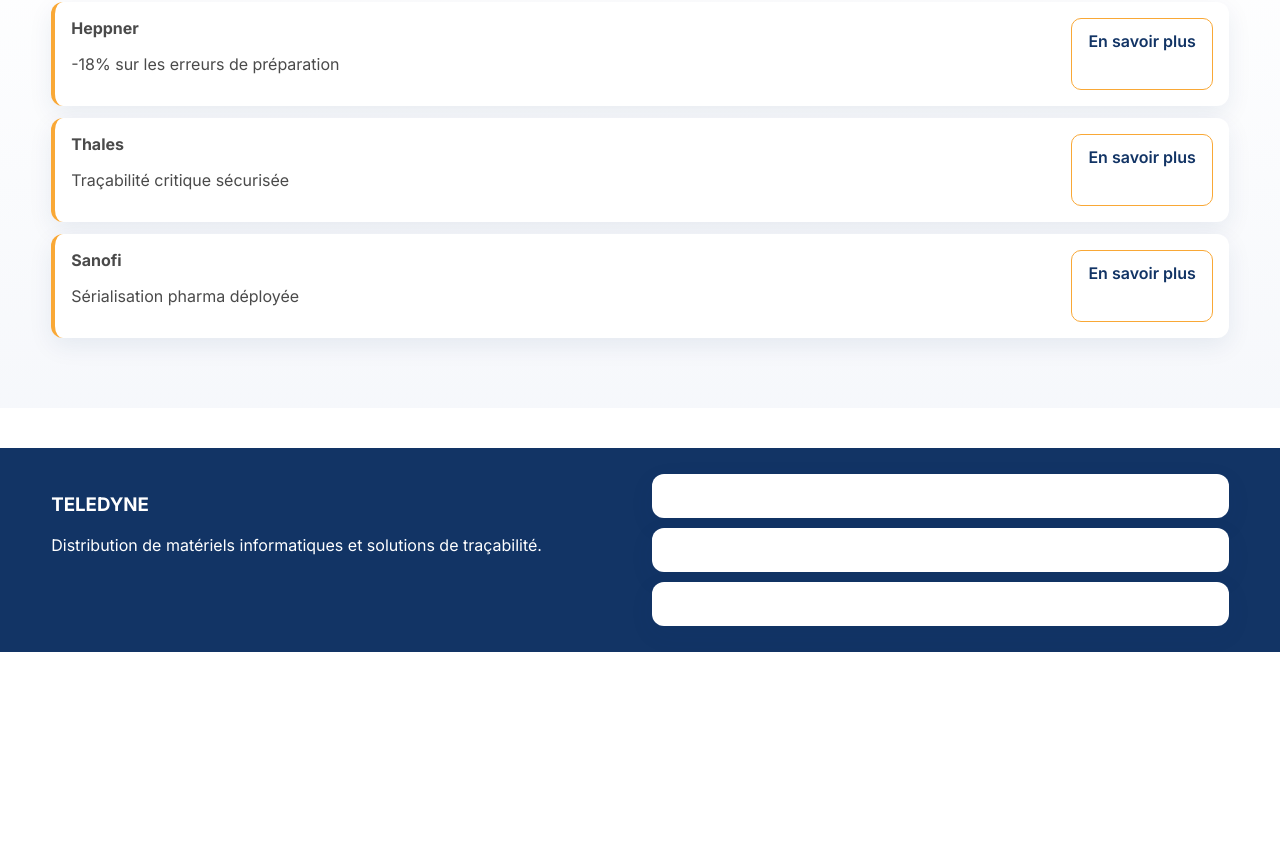
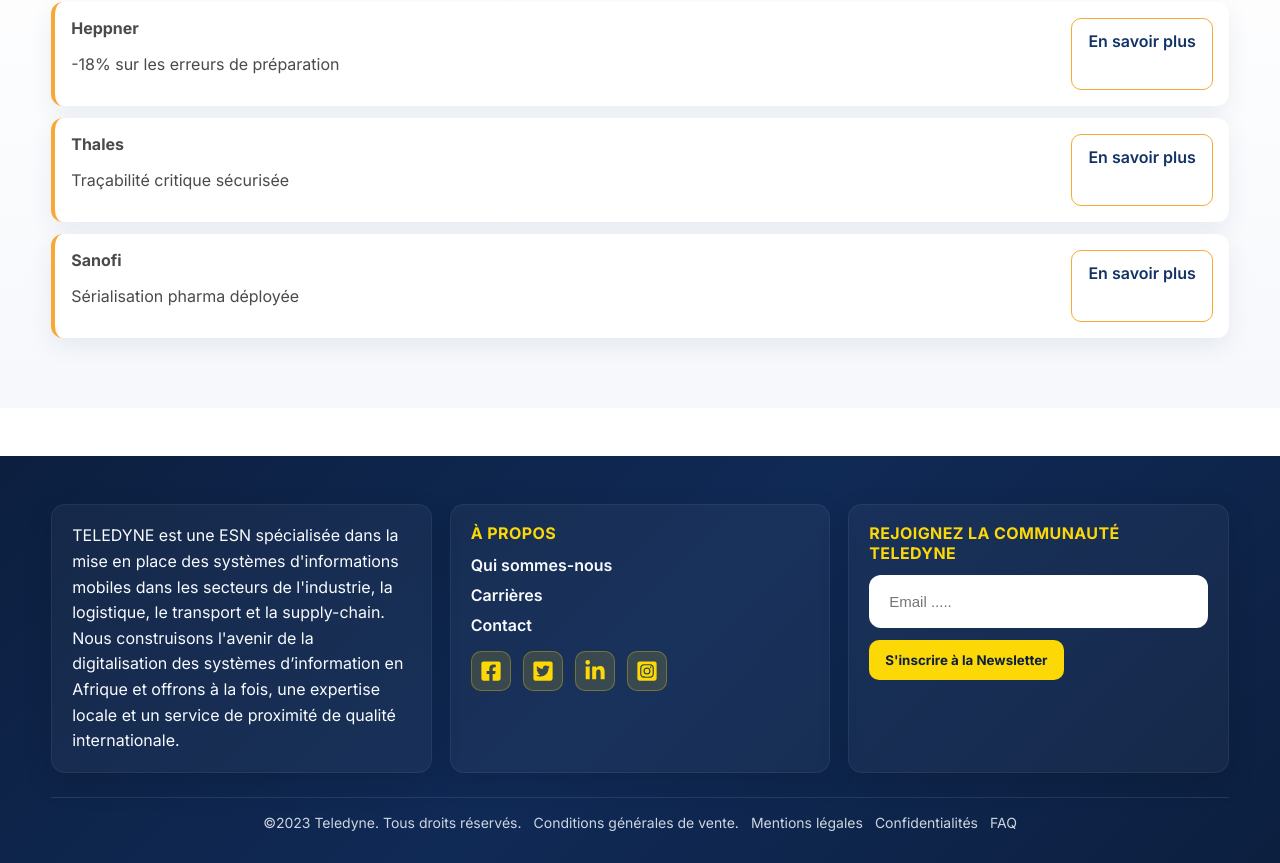
Before and after one commit to Osimaoui/api-face-recognation, a React (Vite) app: page / in a window 1280 px wide. Shown: the part 2949-3812 px from the top of the page. Before the commit the page ends 3601 px from the top, so only its background shows below. Built offline with nearby package versions, Linux system fonts and the light colour scheme.

Commit message:
Add detailed TELEDYNE footer

```diff
--- a/src/components/Layout.jsx
+++ b/src/components/Layout.jsx
@@ -6,15 +6,75 @@
       <Header />
       <main>{children}</main>
       <footer className="footer">
-        <div className="container two-col">
-          <div>
-            <h3>TELEDYNE</h3>
-            <p>Distribution de matériels informatiques et solutions de traçabilité.</p>
+        <div className="container">
+          <div className="footer-grid">
+            <div className="footer-about footer-card">
+              <p>
+                TELEDYNE est une ESN spécialisée dans la mise en place des systèmes d'informations mobiles dans les secteurs de
+                l'industrie, la logistique, le transport et la supply-chain. Nous construisons l'avenir de la digitalisation des
+                systèmes d’information en Afrique et offrons à la fois, une expertise locale et un service de proximité de qualité
+                internationale.​​
+              </p>
+            </div>
+
+            <div className="footer-links footer-card">
+              <h6 className="footer-title">À propos</h6>
+              <ul>
+                <li>
+                  <a href="/a-propos/qui-sommes-nous">Qui sommes-nous</a>
+                </li>
+                <li>
+                  <a href="/a-propos/carrieres">Carrières</a>
+                </li>
+                <li>
+                  <a href="/contact">Contact</a>
+                </li>
+              </ul>
+
+              <div className="footer-social">
+                <a href="https://www.facebook.com/webteledyne" aria-label="Facebook" target="_blank" rel="noreferrer">
+                  <svg aria-hidden="true" focusable="false" viewBox="0 0 448 512">
+                    <path d="M400 32H48A48 48 0 0 0 0 80v352a48 48 0 0 0 48 48h137.3V327.7h-63V256h63v-54.64c0-62.15 37-96.48 93.67-96.48 27.14 0 55.52 4.84 55.52 4.84v61h-31.27c-30.81 0-40.42 19.12-40.42 38.73V256h68.78l-11 71.69h-57.78V480H400a48 48 0 0 0 48-48V80a48 48 0 0 0-48-48z" />
+                  </svg>
+                </a>
+                <a href="https://twitter.com/Teledyne9" aria-label="Twitter" target="_blank" rel="noreferrer">
+                  <svg aria-hidden="true" focusable="false" viewBox="0 0 448 512">
+                    <path d="M400 32H48C21.5 32 0 53.5 0 80v352c0 26.5 21.5 48 48 48h352c26.5 0 48-21.5 48-48V80c0-26.5-21.5-48-48-48zm-48.9 158.8c.2 2.8.2 5.7.2 8.5 0 86.7-66 186.6-186.6 186.6-37.2 0-71.7-10.8-100.7-29.4 5.3.6 10.4.8 15.8.8 30.7 0 58.9-10.4 81.4-28-28.8-.6-53-19.5-61.3-45.5 10.1 1.5 19.2 1.5 29.6-1.2-30-6.1-52.5-32.5-52.5-64.4v-.8c8.7 4.9 18.9 7.9 29.6 8.3a65.45 65.45 0 0 1-29.2-54.6c0-12.2 3.2-23.4 8.9-33.1 32.3 39.8 80.8 65.8 135.2 68.6-9.3-44.5 24-80.6 64-80.6 18.9 0 35.9 7.9 47.9 20.7 14.8-2.8 29-8.3 41.6-15.8-4.9 15.2-15.2 28-28.8 36.1 13.2-1.4 26-5.1 37.8-10.2-8.9 13.1-20.1 24.7-32.9 34z" />
+                  </svg>
+                </a>
+                <a href="https://www.linkedin.com/company/teledyne" aria-label="LinkedIn" target="_blank" rel="noreferrer">
+                  <svg aria-hidden="true" focusable="false" viewBox="0 0 448 512">
+                    <path d="M100.3 448H7.4V148.9h92.88zM53.79 108.1C24.09 108.1 0 83.5 0 53.8a53.79 53.79 0 0 1 107.6 0c0 29.7-24.1 54.3-53.79 54.3zM447.9 448h-92.68V302.4c0-34.7-.7-79.2-48.29-79.2-48.29 0-55.69 37.7-55.69 76.7V448h-92.78V148.9h89.08v40.8h1.3c12.4-23.5 42.69-48.3 87.88-48.3 94 0 111.3 61.9 111.3 142.3V448z" />
+                  </svg>
+                </a>
+                <a
+                  href="https://www.instagram.com/teledyne_maroc/"
+                  aria-label="Instagram"
+                  target="_blank"
+                  rel="noreferrer"
+                >
+                  <svg aria-hidden="true" focusable="false" viewBox="0 0 448 512">
+                    <path d="M224 202.7A53.34 53.34 0 1 0 277.4 256 53.38 53.38 0 0 0 224 202.7zm124.7-41a54 54 0 0 0-30.41-30.41c-21-8.29-71-6.43-94.3-6.43s-73.25-1.93-94.31 6.43a54 54 0 0 0-30.41 30.41c-8.28 21-6.43 71.05-6.43 94.33S91 329.3 99.32 350.3a54 54 0 0 0 30.41 30.41c21 8.29 71 6.43 94.31 6.43s73.24 1.93 94.3-6.43a54 54 0 0 0 30.41-30.41c8.35-21 6.43-71.05 6.43-94.33S357.1 182.7 348.8 161.7zM224 338a82 82 0 1 1 82-82A81.9 81.9 0 0 1 224 338zm85.38-148.3a19.14 19.14 0 1 1 19.13-19.14A19.1 19.1 0 0 1 309.4 189.7zM400 32H48A48 48 0 0 0 0 80V432a48 48 0 0 0 48 48H400a48 48 0 0 0 48-48V80A48 48 0 0 0 400 32zM382.9 322c-1.29 25.63-7.14 48.34-25.85 67s-41.4 24.63-67 25.85c-26.41 1.49-105.6 1.49-132 0-25.63-1.29-48.26-7.15-67-25.85s-24.63-41.42-25.85-67c-1.49-26.42-1.49-105.6 0-132 1.29-25.63 7.07-48.34 25.85-67s41.47-24.56 67-25.78c26.41-1.49 105.6-1.49 132 0 25.63 1.29 48.33 7.15 67 25.85s24.63 41.42 25.85 67.05C384.4 216.4 384.4 295.6 382.9 322z" />
+                  </svg>
+                </a>
+              </div>
+            </div>
+
+            <div className="footer-newsletter footer-card">
+              <h6 className="footer-title">Rejoignez la communauté teledyne</h6>
+              <div className="newsletter-input">
+                <input type="email" placeholder="Email ....." aria-label="Email" />
+              </div>
+              <button className="btn">S'inscrire à la Newsletter</button>
+            </div>
           </div>
-          <div className="listed-links">
-            <a href="mailto:contact@teledyne.fr">contact@teledyne.fr</a>
-            <a href="tel:+33123456789">+33 1 23 45 67 89</a>
-            <a href="/contact">Formulaire de contact</a>
+
+          <div className="footer-bottom">
+            <span>©2023 Teledyne. Tous droits réservés.</span>
+            <span>Conditions générales de vente.</span>
+            <span>Mentions légales</span>
+            <span>Confidentialités</span>
+            <span>FAQ</span>
           </div>
         </div>
       </footer>
--- a/src/styles.css
+++ b/src/styles.css
@@ -560,15 +560,130 @@
 }
 
 .footer {
-  padding: 26px 0;
-  background: var(--blue);
-  color: white;
-  margin-top: 40px;
+  margin-top: 48px;
+  background: linear-gradient(135deg, #0c1f3f, #102a56 50%, #0c1f3f);
+  color: #f8fbff;
+  padding: 48px 0 32px;
 }
 
-.footer a {
-  color: white;
+.footer-grid {
+  display: grid;
+  grid-template-columns: repeat(auto-fit, minmax(260px, 1fr));
+  gap: 18px;
+  margin-bottom: 24px;
+}
+
+.footer-card {
+  background: rgba(255, 255, 255, 0.04);
+  border: 1px solid rgba(255, 255, 255, 0.06);
+  border-radius: 14px;
+  padding: 18px 20px;
+  box-shadow: 0 10px 30px rgba(0, 0, 0, 0.12);
+}
+
+.footer-about p {
+  margin: 0;
+  line-height: 1.6;
+}
+
+.footer-title {
+  margin: 0 0 12px;
+  font-size: 16px;
+  letter-spacing: 0.4px;
+  text-transform: uppercase;
+  color: #fcd807;
+}
+
+.footer-links ul {
+  list-style: none;
+  padding: 0;
+  margin: 0 0 16px;
+  display: grid;
+  gap: 10px;
+}
+
+.footer-links a {
+  color: #f8fbff;
   font-weight: 600;
+  display: inline-flex;
+  gap: 8px;
+  align-items: center;
+}
+
+.footer-links a:hover {
+  color: var(--orange);
+}
+
+.footer-social {
+  display: flex;
+  gap: 12px;
+  align-items: center;
+}
+
+.footer-social a {
+  width: 40px;
+  height: 40px;
+  display: inline-flex;
+  align-items: center;
+  justify-content: center;
+  background: rgba(252, 216, 7, 0.14);
+  border: 1px solid rgba(252, 216, 7, 0.3);
+  border-radius: 10px;
+  transition: transform 0.2s ease, background 0.2s ease;
+}
+
+.footer-social a:hover {
+  transform: translateY(-2px);
+  background: rgba(252, 216, 7, 0.24);
+}
+
+.footer-social svg {
+  width: 22px;
+  height: 22px;
+  color: #fcd807;
+  fill: currentColor;
+}
+
+.footer-newsletter .newsletter-input {
+  background: white;
+  border-radius: 12px;
+  padding: 8px 10px;
+  margin: 0 0 12px;
+}
+
+.footer-newsletter input {
+  width: 100%;
+  border: none;
+  outline: none;
+  padding: 10px;
+  font-size: 15px;
+}
+
+.footer .btn {
+  background: #fcd807;
+  color: #0c1f3f;
+  border-radius: 10px;
+  border: none;
+  padding: 12px 16px;
+  font-weight: 700;
+  cursor: pointer;
+  transition: transform 0.2s ease, box-shadow 0.2s ease;
+}
+
+.footer .btn:hover {
+  transform: translateY(-2px);
+  box-shadow: 0 10px 30px rgba(252, 216, 7, 0.36);
+}
+
+.footer-bottom {
+  display: flex;
+  gap: 12px;
+  flex-wrap: wrap;
+  color: rgba(248, 251, 255, 0.82);
+  font-size: 14px;
+  border-top: 1px solid rgba(255, 255, 255, 0.1);
+  padding-top: 16px;
+  justify-content: center;
 }
 
 .pills {
```
